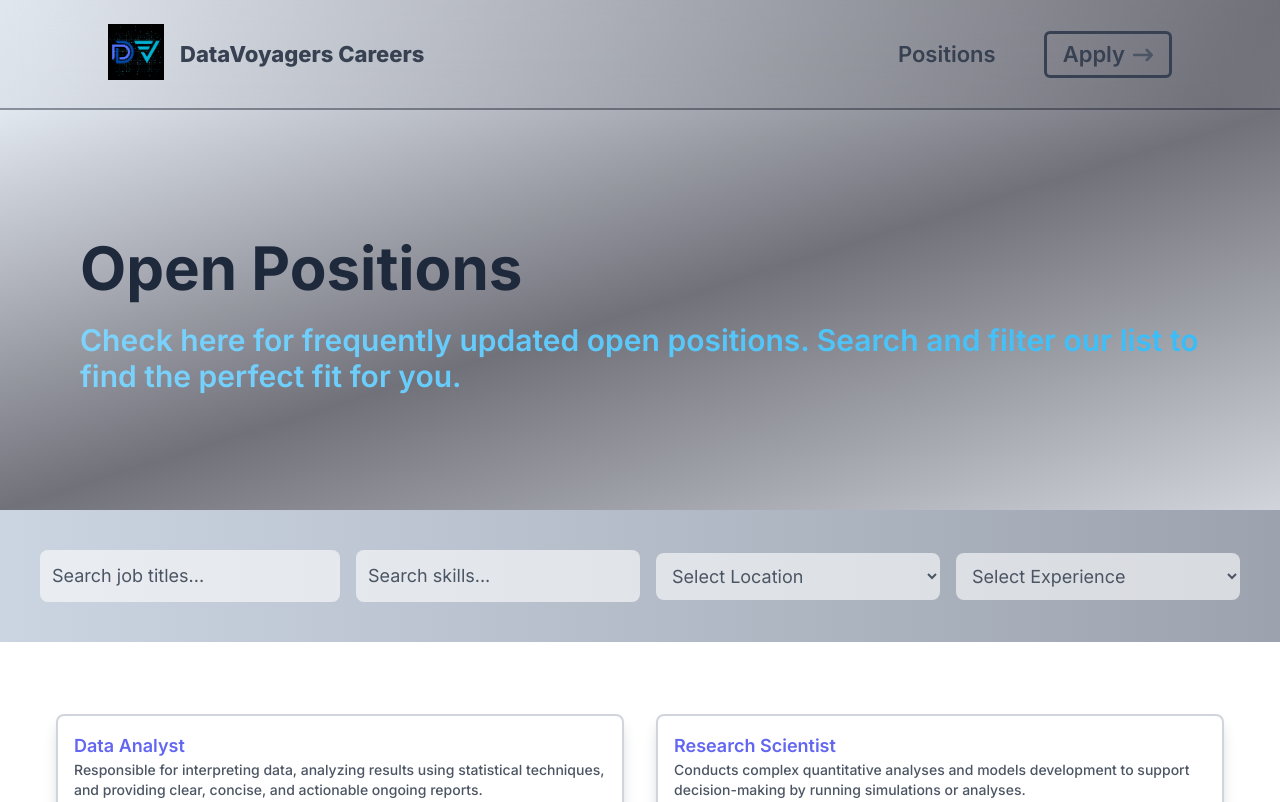
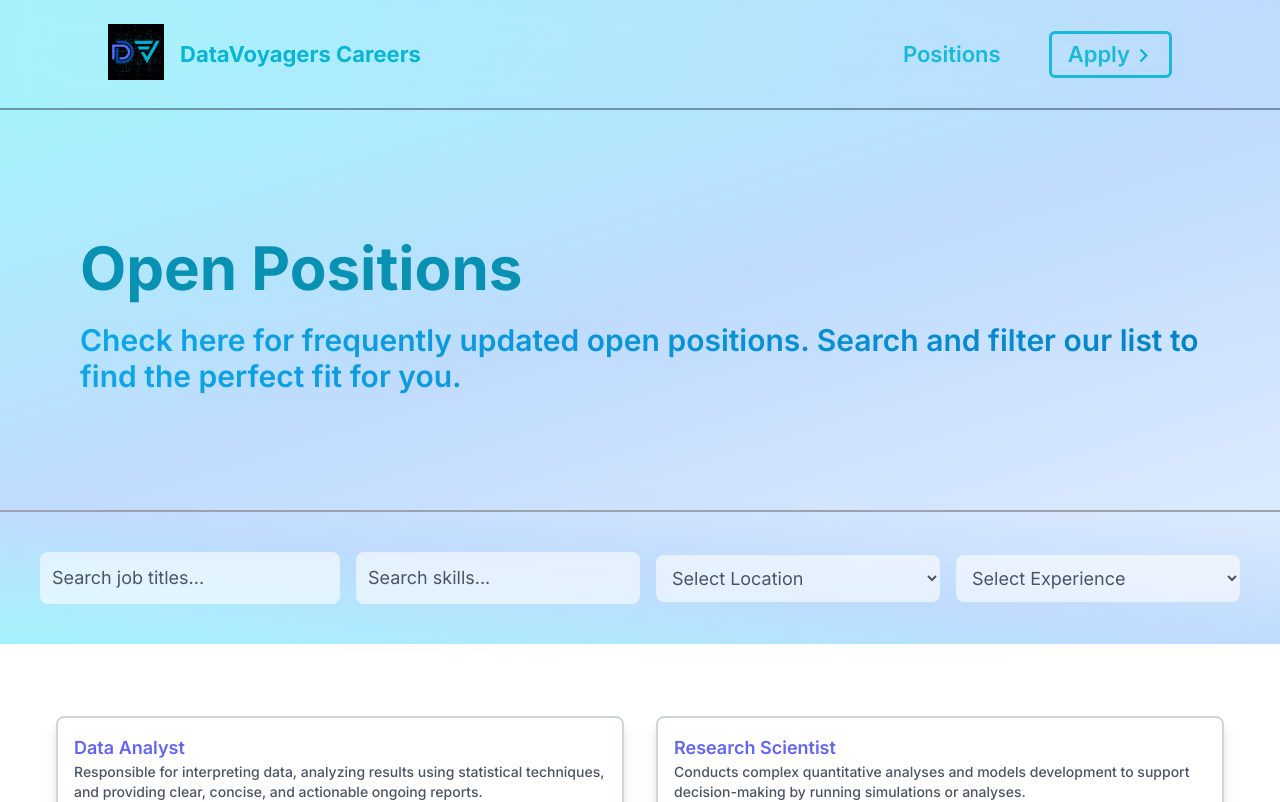
Before and after one commit to carhanc/website-cd, a Next.js app: page /positions in a window 1280 px wide. Shown: the top 802 px of the page. Built offline with nearby package versions, Linux system fonts and the light colour scheme.

Commit message:
positions

```diff
--- a/src/app/page.js
+++ b/src/app/page.js
@@ -1,7 +1,7 @@
 import Image from "next/image";
 import Link from "next/link";
 import Nav from "../components/nav";
-import { BiRightArrowAlt } from "react-icons/bi";
+import { MdKeyboardArrowRight } from "react-icons/md";
 import arhan from "../../public/img.jpeg"
 import collaboration from "../../public/collaboration.jpg"
 import innovation from "../../public/innovation.jpg"
@@ -21,16 +21,16 @@ export default function Home() {
       <main className="lg:flex flex-col justify-center items-center text-black bg-white text-center">
           <div className="flex flex-col text-center items-center lg:items-start lg:text-left lg:pt-[15vh] pt-[10vh] lg:h-[30vh] lg:mb-0 mb-14 md:px-20 space-y-6">
             <p className="font-extrabold lg:mx-0 lg:pb-4 pb-2 text-4xl lg:text-5xl text-center">
-              Explore the data deluge with where <br /> curiosity meets innovation
+              Explore the data deluge with DataVoyagers<br /> where curiosity meets innovation
             </p>
           </div>
 
             <Link
-            className="rounded-full lg:ml-2 border-cyan-400 text-cyan-600 border-2 w-fit px-4 py-2 mb-10 hover:brightness-90 transition ease-linear duration-300 flex flex-row group lg:text-lg"
+            className="rounded-full lg:ml-2 border-cyan-400 text-cyan-600 border-2 w-fit px-4 py-2 mb-6 hover:brightness-90 transition ease-linear duration-300 flex flex-row group lg:text-lg"
             href="/positions"
             >
                 View Open Positions
-              <BiRightArrowAlt className="mt-[5px] scale-[1.25] ml-1 group-hover:translate-x-1 ease-linear duration-150" />
+              <MdKeyboardArrowRight className="mt-[5px] scale-[1.25] ml-1 group-hover:translate-x-1 ease-linear duration-150" />
             </Link>
 
           <div className="justify-center -space-x-10 items-center text-center lg:flex mb-20 hidden">
--- a/src/app/positions/page.js
+++ b/src/app/positions/page.js
@@ -26,19 +26,19 @@ const page = () => {
 
   return (
     <div>
-      <div className='bg-gradient-to-br from-slate-200 via-zinc-500 to-gray-300'>
+      <div className=' bg-gradient-to-br from-cyan-200 via-blue-200 to-blue-100 backdrop:blur-3xl'>
         <Nav />
-        <main className="lg:flex flex-cols-2 justify-evenly text-slate-800 bg-gradient-to-br from-slate-200 via-zinc-500 to-gray-300">
+        <main className="lg:flex flex-cols-2 justify-evenly text-slate-800 bg-gradient-to-br from-cyan-200 via-blue-200 to-blue-100">
             <div className="flex flex-col text-center items-center lg:items-start lg:text-left lg:pt-[16vh] pt-[10vh] lg:h-[50vh] lg:mb-0 mb-14 md:px-20 space-y-6 p-16">
-              <h1 className="text-4xl lg:text-6xl font-bold">Open Positions</h1>
-              <p className="text-slate-700 text-xl lg:text-3xl font-semibold bg-gradient-to-r from-sky-300 to-sky-400 bg-clip-text text-transparent lg:mx-0 lg:pb-4 pb-2">
+              <h1 className="text-4xl lg:text-6xl font-bold text-cyan-600">Open Positions</h1>
+              <p className="text-xl lg:text-3xl font-semibold bg-gradient-to-r from-sky-500 to-sky-600 bg-clip-text text-transparent lg:mx-0 lg:pb-4 pb-2">
                 Check here for frequently updated open positions. Search and filter our list to find the perfect fit for you.
               </p>
             </div>
         </main>
 
-      <div className='grid grid-cols-1 lg:grid-cols-4 p-10 justify-center items-center text-centergap-5 text-md lg:text-lg
-      bg-gradient-to-r from-slate-300 to-gray-400 space-x-4'>
+      <div className='grid grid-cols-1 lg:grid-cols-4 p-10 justify-center items-center text-centergap-5 text-md lg:text-lg border-t-2 border-gray-400
+       bg-gradient-to-tr from-cyan-200 via-blue-200 to-blue-100 space-x-4'>
         <input
           className='p-3 bg-white/60 rounded-lg text-gray-800 placeholder-gray-600 focus:outline-none focus:ring-2 focus:ring-indigo-500 focus:ring-opacity-50'
           type="text"
--- a/src/components/nav.js
+++ b/src/components/nav.js
@@ -9,6 +9,7 @@ import logo from "../../public/logo.png"
 import { Divide as Hamburger1 } from 'hamburger-react'
 import { useState } from 'react'
 import { FaArrowRightLong } from "react-icons/fa6";
+import { MdKeyboardArrowRight } from "react-icons/md";
 
 const Nav = () => {
 
@@ -39,31 +40,31 @@ const Nav = () => {
                     draggable="false"
                     src={logo}
                   />
-                    <p className="my-auto sm:block hidden font-extrabold ml-2 text-gray-700">DataVoyagers Careers</p>
+                    <p className="my-auto sm:block hidden font-bold ml-2 text-cyan-500">DataVoyagers Careers</p>
                 </Link>
 
                 {/* Mobile Open/Close Btn */}
                 <Disclosure.Button
-                  className="rounded-xl p-2 text-white hover:text-gray-300 sm:hidden scale-90">
+                  className="rounded-xl p-2 text-cyan-500 hover:text-cyan-500 sm:hidden scale-90">
                   <Hamburger1 toggled={isOpen} toggle={setOpen} />
                 </Disclosure.Button>
 
                 {/* Desktop Links */}
-                <div className="hidden gap-x-12 sm:flex text-[22px] my-auto rounded-md p-2 font-semibold text-gray-700 text-transparent bg-clip-text">
+                <div className="hidden gap-x-12 sm:flex text-[22px] my-auto rounded-md p-2 font-semibold text-cyan-700 text-transparent bg-clip-text">
 
                   {/* <Link href="/about" className="mr-1 my-auto hover:text-blue-500 hover:font-bold ease-linear duration-200">
                       About
                   </Link> */}
 
-                  <Link href="/positions" className="my-auto hover:font-bold ease-linear duration-300 hover:text-gray-500 text-gray-700">
+                  <Link href="/positions" className="my-auto hover:scale-105 ease-linear duration-150 hover:text-cyan-500 text-cyan-500/90 hover:brightness-110">
                       Positions
                   </Link>
 
-                  <Link href="/apply" className="hover:font-bold hover:text-gray-500 ease-linear duration-300 border-[3px]
-                  rounded-md px-4 py-1 border-gray-700 hover:border-gray-500 flex items-center group text-gray-700">
+                  <Link href="/apply" className="hover:font-bold hover:text-white ease-linear duration-200 border-[3px]
+                  rounded-md pl-4 pr-3 py-1 border-cyan-500/90 hover:bg-cyan-500/90 flex items-center group text-cyan-500/90 hover:brightness-110">
                       Apply
-                      <span className="text-gray-600 mt-[1px] group-hover:translate-x-1 group-hover:text-gray-500 transition ease-linear duration-150 ml-2 text-[20px]">
-                        <FaArrowRightLong />
+                      <span className="text-cyan-500 mt-[2px] group-hover:translate-x-1 group-hover:text-white font-semibold transition ease-linear duration-150 text-[27px]">
+                        <MdKeyboardArrowRight />
                       </span>
                   </Link>
 
@@ -83,23 +84,14 @@ const Nav = () => {
                 className="relative"
               >
                 <div
-                  className="mt-2 mb-4 border-t border-gray-800/40 sm:hidden h-[120px] py-4"
+                  className="mt-4 mb-4 border-t border-cyan-600/40 sm:hidden h-[80px] py-4"
                 >
                   <div className="mt-2 flex flex-col space-y-4">
-
-                    <Link href="/about" passHref>
-                      <Disclosure.Button
-                        as="a"
-                        className="rounded-md p-2 font-semibold text-gray-300 hover:bg-gray-900/50"
-                      >
-                        About
-                      </Disclosure.Button>
-                    </Link>
 
                     <Link href="/positions" passHref>
                       <Disclosure.Button
                         as="a"
-                        className="rounded-md p-2 font-semibold text-gray-300 hover:bg-gray-900/50"
+                        className="rounded-md p-2 font-semibold text-cyan-500 hover:bg-gray-900/50"
                       >
                         Positions
                       </Disclosure.Button>
@@ -108,7 +100,7 @@ const Nav = () => {
                     <Link href="/apply" passHref>
                       <Disclosure.Button
                         as="a"
-                        className="rounded-md p-2 font-semibold text-gray-300 hover:bg-gray-900/50 "
+                        className="rounded-md p-2 font-semibold text-cyan-500 hover:bg-gray-900/50 "
                       >
                         Apply
                       </Disclosure.Button>
```
